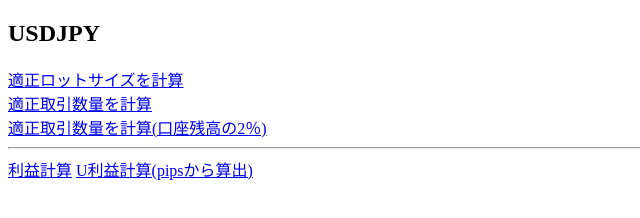
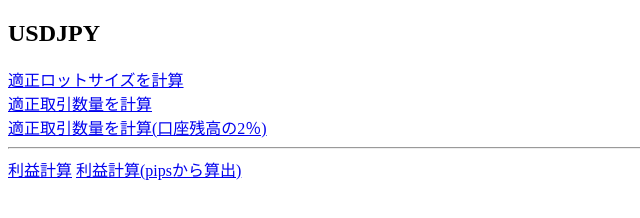
Before and after one commit to toranoshippo/fx-calculater, a plain HTML site: page index.html in a window 1280 px wide. Shown: the full height of the page, 0-640 px from the left. Drawn offline with Linux system fonts and the light colour scheme.

Commit message:
Update index.html

```diff
--- a/index.html
+++ b/index.html
@@ -11,6 +11,6 @@
     <a href="./version2_2/index.html">適正取引数量を計算(口座残高の2％)</a></br>
     <hr>
     <a href="./version3/index.html">利益計算</a>
-    <a href="./version3_2/index.html">U利益計算(pipsから算出)</a>
+    <a href="./version3_2/index.html">利益計算(pipsから算出)</a>
   </body>
 </html>
```
